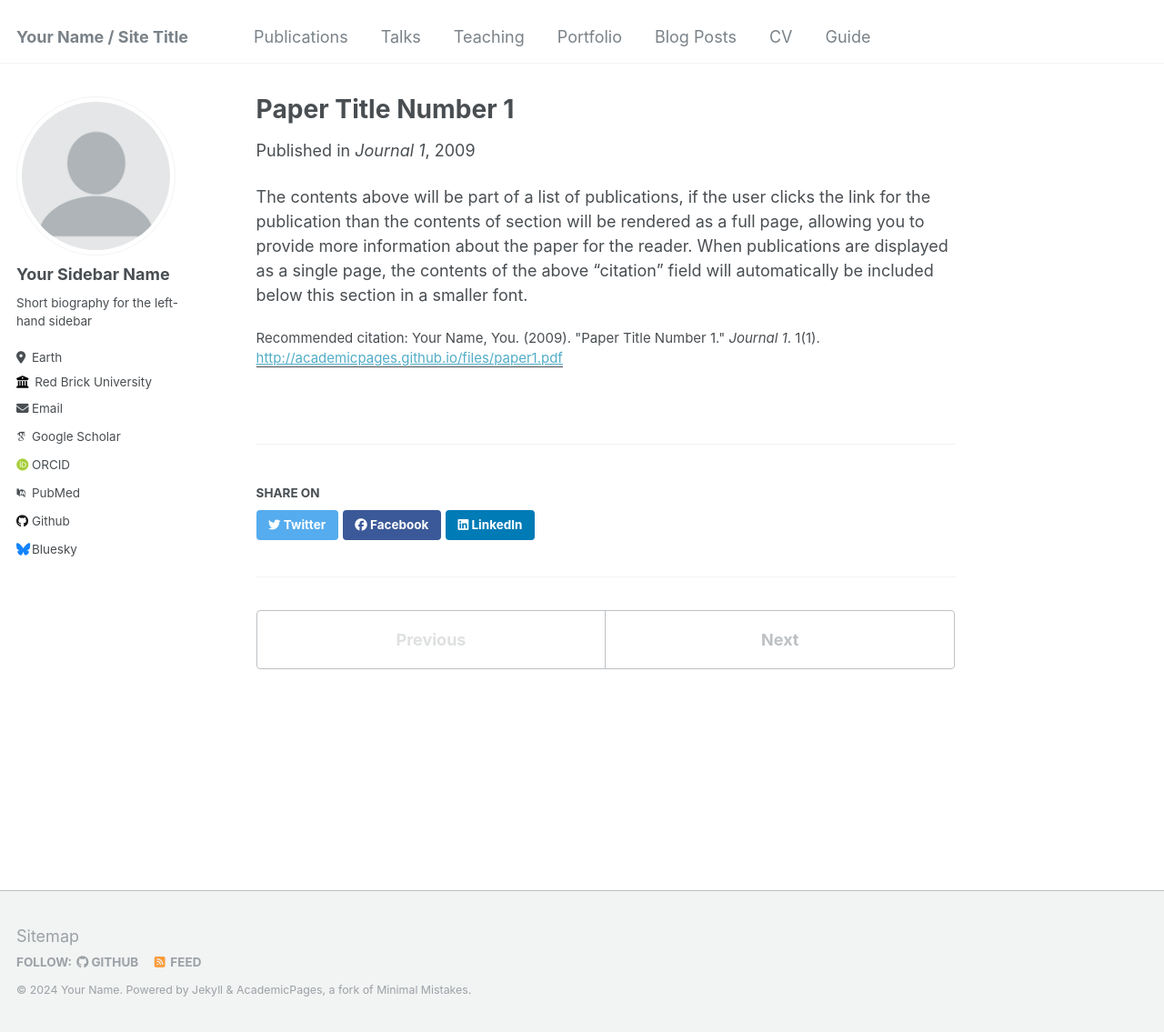
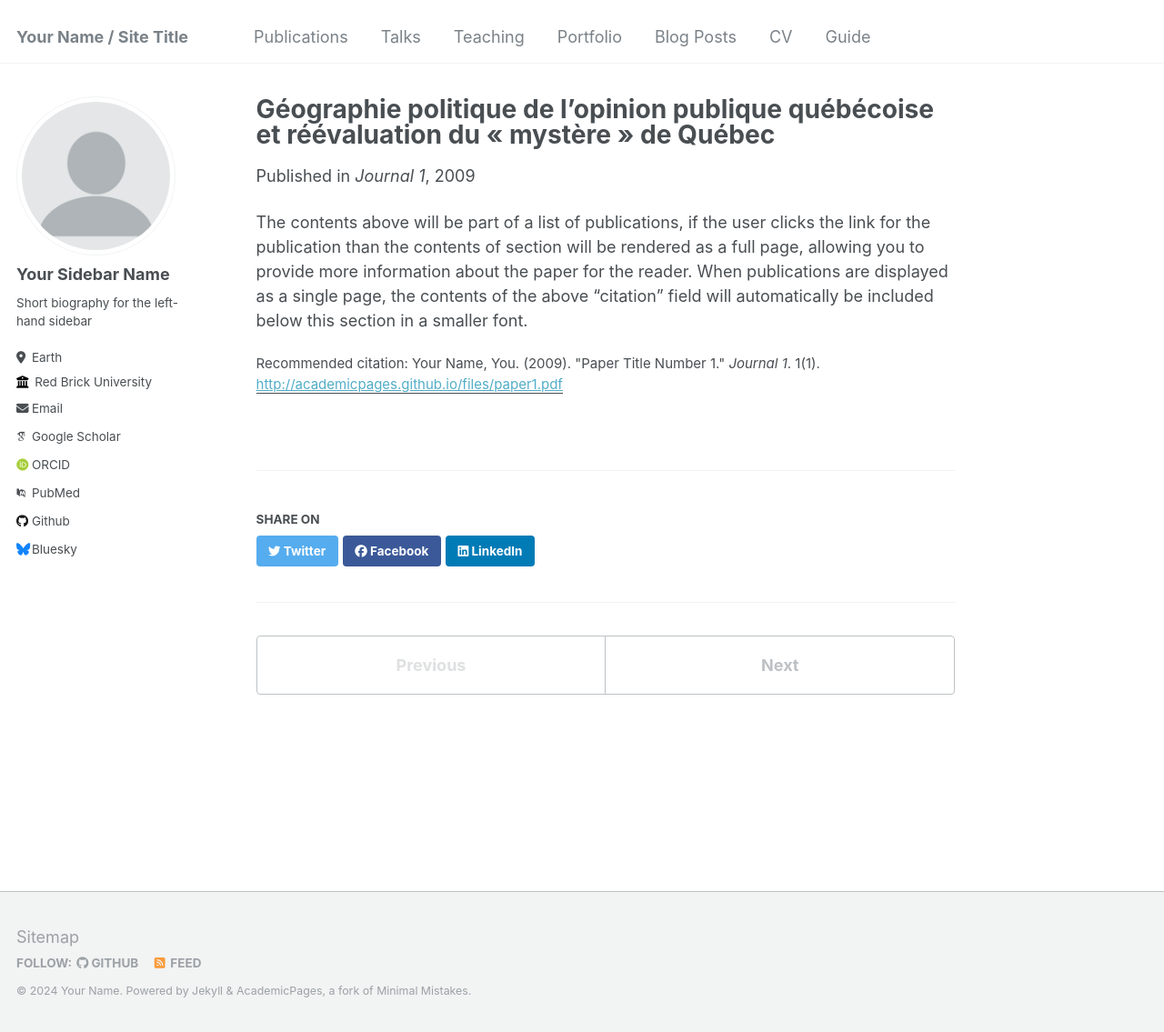
Before and after one commit to ThomasGareau/thomasgareau, a Jekyll site: the page built from _publications/2009-10-01-paper-title-number-1.md, in a window 1280 px wide and 1135 px high. Shown: the whole window at 91% size. Built offline with Jekyll 4.4.1, drawn with Linux system fonts in a browser that asks for light colours; some web fonts are replaced.

Commit message:
Change publication title

```diff
--- a/_publications/2009-10-01-paper-title-number-1.md
+++ b/_publications/2009-10-01-paper-title-number-1.md
@@ -1,5 +1,5 @@
 ---
-title: "Paper Title Number 1"
+title: "Géographie politique de l’opinion publique québécoise et réévaluation du « mystère » de Québec"
 collection: publications
 permalink: /publication/2009-10-01-paper-title-number-1
 excerpt: 'This paper is about the number 1. The number 2 is left for future work.'
```
Also changed, not shown: 2 other files.
